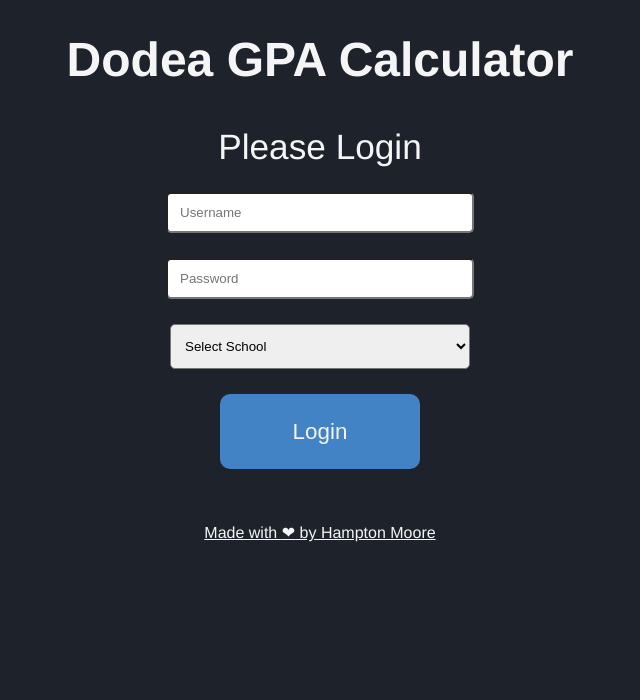
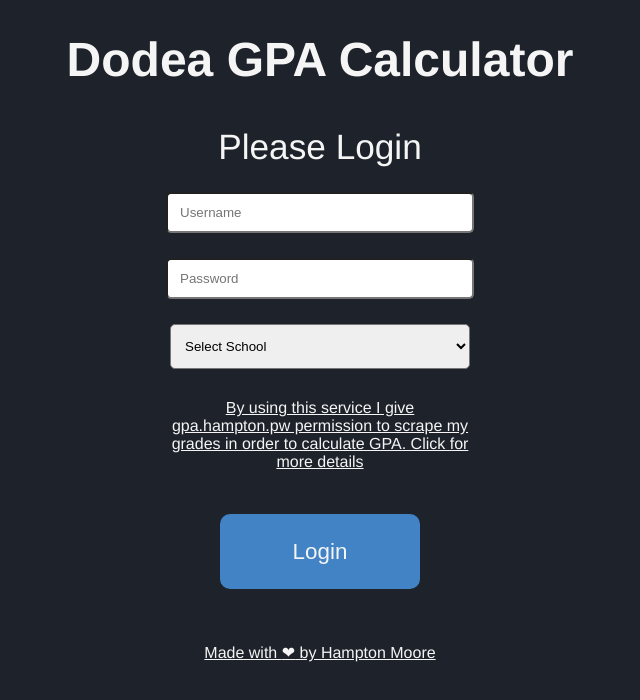
Before and after one commit to haylinmoore/dodeascholar.com, a Vue app: page / in a window 1280 px wide. Shown: the top 700 px of the page, without its empty margins (320-960 px from the left). Built offline with nearby package versions, Linux system fonts and the light colour scheme.

Commit message:
componentified gpaDisplay and beautified all the code

```diff
--- a/public/index.html
+++ b/public/index.html
@@ -31,6 +31,9 @@
         padding: 0;
         margin: 0;
         overflow: hidden;
+        font-family: 'Avenir', Helvetica, Arial, sans-serif;
+    -webkit-font-smoothing: antialiased;
+    -moz-osx-font-smoothing: grayscale;
       }
     </style>
   </head>
--- /dev/null
+++ b/public/tos.html
@@ -0,0 +1,31 @@
+<html>
+
+    <head>
+        <title>TOS || gpa.hampton.pw</title>
+        <style>
+            html,
+            body {
+                background-color: #1E232B;
+                width: 100%;
+                max-width: 400px;
+                padding: 0;
+                margin: 0 auto;
+                margin-top: 30px;
+                color: #f5f5f5;
+                font-family: 'Avenir', Helvetica, Arial, sans-serif;
+                -webkit-font-smoothing: antialiased;
+                -moz-osx-font-smoothing: grayscale;
+            }
+        </style>
+    </head>
+
+    <body>
+        <h1>What is happening?</h1>
+        <p>The website is made of two parts, the frontend and the backend. When you login on the frontend it sends your username and password to the backend server. This then logins into gradespeed using those credentials, and grabs your semester average
+            for each class. This is then sent back to the client, which calculates the GPA. During this process all data is stored in memory and never written to disk or any long term storage medium. All data is deleted after the server responds to the
+            client. </p>
+        <h1>Logging?</h1>
+        <p>This service is completly log free with no plans of ever implementing logging as we believe in complete privacy. All data is deleted the minute the server is done using it</p>
+    </body>
+
+</html>
--- a/src/App.vue
+++ b/src/App.vue
@@ -6,36 +6,26 @@
         </h1>
       </div>
 
-    <div id="message" v-if="message != ''">{{ message }}</div>
       <login v-if="message != ''" id="login"/>
+      <gpaDisplay v-if="message === ''"/>
 
-    <div v-if="message == ''">
-      <gpa v-bind:data="semesterOne" title="Semester One"/>
-      <gpa v-bind:data="semesterTwo" title="Semester Two"/>
-    </div>
       <br><br><br>
       <a href="https://hampton.pw" id="by">Made with <span id="heart">❤</span> by Hampton Moore</a>
     </div>
 </template>
 
 <script>
-import gpa from './components/gpa.vue'
 	import login from './components/login.vue'
+	import gpaDisplay from './components/gpaDisplay.vue'
 
 	export default {
 		name: 'app',
 		components: {
-    gpa,
-    login
+			login,
+			gpaDisplay
 		},
 		computed: {
-    semesterOne(){
-      return this.$store.getters.semesterOne
-    },
-    semesterTwo(){
-      return this.$store.getters.semesterTwo
-    },
-    message(){
+			message() {
 				return this.$store.getters.message
 			}
 		}
@@ -44,9 +34,6 @@ export default {
 
 <style>
 	#app {
-  font-family: 'Avenir', Helvetica, Arial, sans-serif;
-  -webkit-font-smoothing: antialiased;
-  -moz-osx-font-smoothing: grayscale;
 		text-align: center;
 
 		background-color: #1E232B;
@@ -70,7 +57,26 @@ export default {
 		transition: color 0.3s;
 	}
 
-#by:hover #heart{
+	#by:hover #heart {
 		color: red;
 	}
+
+	button {
+		margin-top: 25px;
+		width: 100%;
+		max-width: 200px;
+		height: 75px;
+		background-color: #4183C4;
+		color: #f5f5f5;
+		border: none;
+		font-size: 1.4rem;
+		border-radius: 10px;
+		transition: background-color 0.3s;
+	}
+
+
+	button:hover {
+		background-color: #004A85;
+		cursor: pointer;
+	}
 </style>
--- /dev/null
+++ b/src/components/gpaDisplay.vue
@@ -0,0 +1,52 @@
+<template>
+    <div>
+        <gpa v-bind:data="semesterOne" title="Semester One"/>
+        <gpa v-bind:data="semesterTwo" title="Semester Two"/>
+        <button v-on:click="logout" type="button">Log Out</button>
+    </div>
+</template>
+
+<script>
+    import gpa from './gpa.vue'
+
+    export default {
+        name: 'gpaDisplay',
+        components: {
+            gpa
+        },
+        computed: {
+            semesterOne() {
+                return this.$store.getters.semesterOne
+            },
+            semesterTwo() {
+                return this.$store.getters.semesterTwo
+            }
+        },
+        methods: {
+            logout() {
+                this.$store.commit("changeMessage", "Please Login");
+            }
+        }
+    }
+</script>
+
+<style>
+    button {
+        margin-top: 25px;
+        width: 100%;
+        max-width: 200px;
+        height: 75px;
+        background-color: #4183C4;
+        color: #f5f5f5;
+        border: none;
+        font-size: 1.4rem;
+        border-radius: 10px;
+        transition: background-color 0.3s;
+    }
+
+
+    button:hover {
+        background-color: #004A85;
+        cursor: pointer;
+    }
+</style>
--- a/src/components/login.vue
+++ b/src/components/login.vue
@@ -1,5 +1,6 @@
 <template>
 	<div v-on:keyup.enter="login">
+	  <div id="message">{{ message }}</div>
 		<input type="text" placeholder="Username" v-model="username"><br>
 		<input type="password" placeholder="Password" v-model="password"><br>
 		<select v-model="school">
@@ -8,6 +9,8 @@
     		{{ school[1] }}
   		</option>
 		</select>
+		<br>
+		<div id="tos"><a href="/tos.html">By using this service I give gpa.hampton.pw permission to scrape my grades in order to calculate GPA. Click for more details</a></div>
 		<br>
 		<button v-on:click="login" type="button">Login</button>
 	</div>
@@ -19,20 +22,24 @@ export default {
 		props: {
 			data: Object
 		},
-  data: function () {
+		data: function() {
 			return {
 				school: localStorage.getItem("school") || "unselected",
 				username: localStorage.getItem("username") || "",
-      password: ""
+				password: "",
+				approved: false
 			}
 		},
 		computed: {
-  	schools(){
+			schools() {
 				return this.$store.state.schools;
+			},
+			message() {
+				return this.$store.getters.message
 			}
 		},
 		methods: {
-    login: function (event) {
+			login: function(event) {
 				var login = [this.username, this.password, this.school];
 				localStorage.setItem('school', this.school);
 				localStorage.setItem('username', this.username);
@@ -44,28 +51,26 @@ export default {
 
 <!-- Add "scoped" attribute to limit CSS to this component only -->
 <style scoped>
-button {
-  margin-top: 25px;
-  width: 100%;
-  max-width: 200px;
-  height: 75px;
-  background-color: #4183C4;
-  color: #f5f5f5;
-  border: none;
-  font-size: 1.4rem;
-  border-radius: 10px;
-
-  transition: background-color 0.3s;
-  transition: border-radius 0.3s;
-}
-
-input {
+	input[type="text"],
+	input[type="password"] {
 		margin-top: 25px;
 		width: 100%;
 		max-width: 300px;
 		height: 35px;
 		border-radius: 5px;
 		text-indent: 10px;
+	}
+
+	#tos {
+		margin: 0 auto;
+		margin-top: 30px;
+		color: #f5f5f5;
+		width: 100%;
+		max-width: 300px;
+	}
+
+	#tos a {
+		color: #f5f5f5;
 	}
 
 	select {
@@ -76,10 +81,4 @@ select {
 		border-radius: 5px;
 		text-indent: 10px;
 	}
-
-button:hover {
-  background-color: #004A85;
-  cursor: pointer;
-  border-radius: 15px;
-}
 </style>
--- a/src/main.js
+++ b/src/main.js
@@ -2,9 +2,7 @@ import Vue from 'vue'
 import App from './App.vue'
 import store from './store'
 
-Vue.config.productionTip = false
-
 new Vue({
-  store,
-  render: h => h(App)
+	store,
+	render: h => h(App)
 }).$mount('#app')
--- a/src/store.js
+++ b/src/store.js
@@ -60,9 +60,6 @@ export default new Vuex.Store({
 
 			axios.get('https://gradespeed.hampton.pw/getAllIDs/' + login[2] + '/' + login[0] + "/" + login[1])
 				.then(function(response) {
-          // handle success
-          console.log(response.data);
-
 					var classes = response.data;
 
 					if (classes[0] != "Error, Username/Password/SchoolID incorrect") {
--- /dev/null
+++ b/vue.config.js
@@ -0,0 +1,5 @@
+module.exports = {
+  devServer: {
+    disableHostCheck: true
+  }
+}
```
Also changed, not shown: src/components/gpa.vue (indentation only), 1 other file (tests, documents, lock files or other folders). Lines whose indentation alone changed are shown as unchanged.
